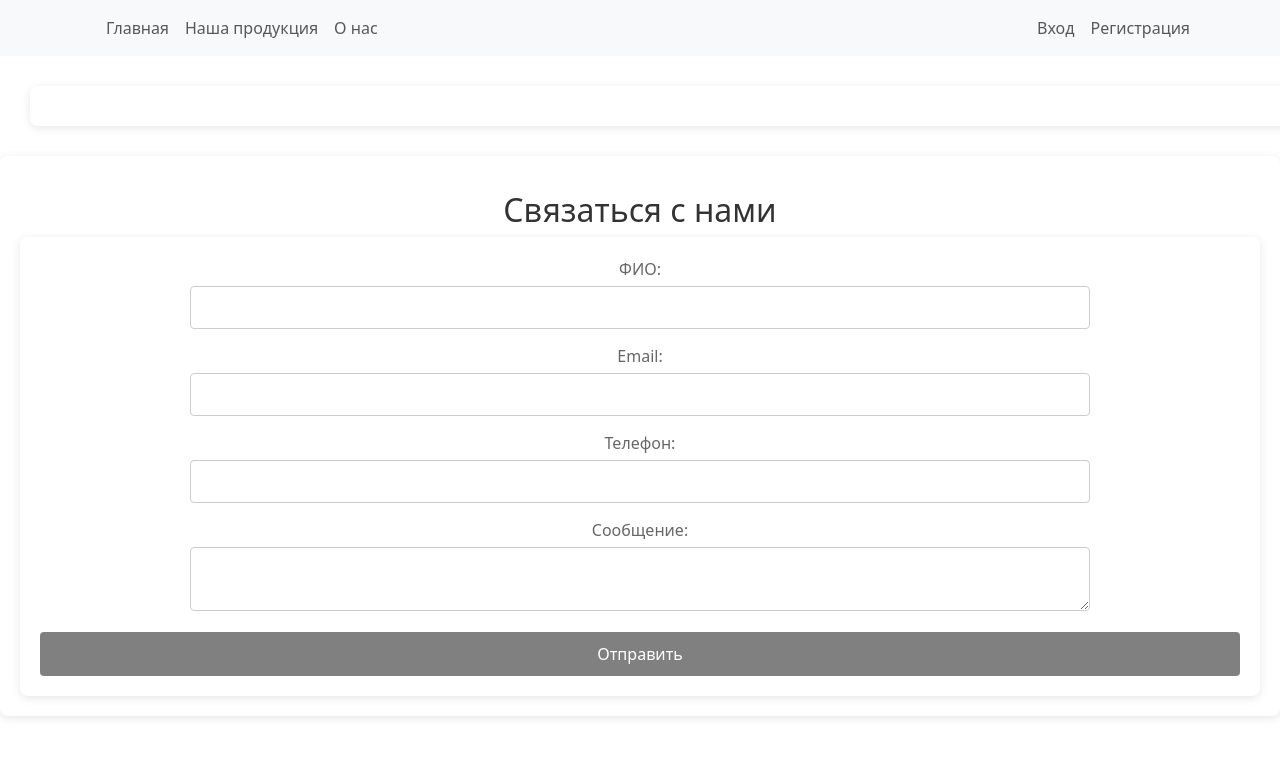
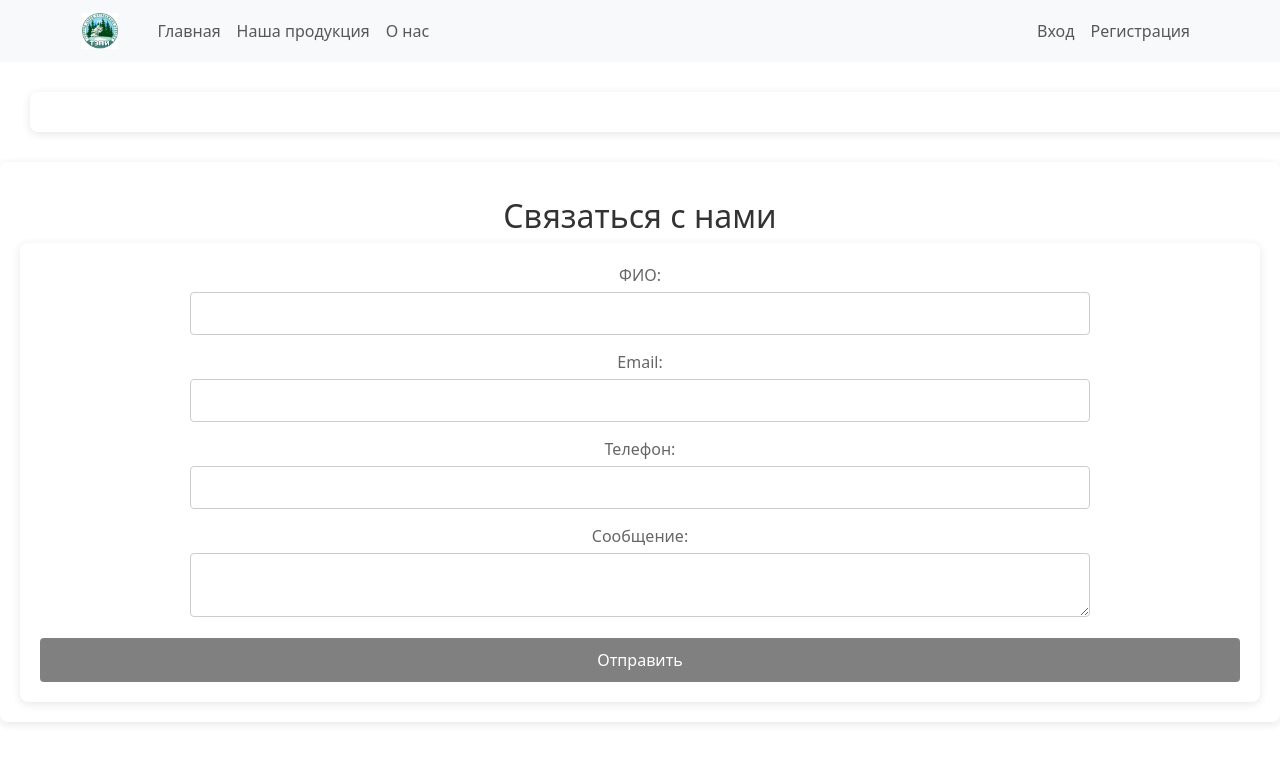
Before and after one commit to nnikishev/stock-front-app, a React app: page /about in a window 1280 px wide. Shown: the top 762 px of the page. Built offline with nearby package versions, Linux system fonts and the light colour scheme; no server answers.

Commit message:
added icon

```diff
--- a/src/components/layouts/goods/children/PriceFilterOffcanvas.js
+++ b/src/components/layouts/goods/children/PriceFilterOffcanvas.js
@@ -7,7 +7,6 @@ const PriceFilterOffcanvas = ({ show, handleClose, minPrice, setMinPrice,
     maxPrice, setMaxPrice, tag, setTag, selectedTags, setSelectedTags }) => {
 
     const [tags, setTags] = useState([])
-
     useEffect( () => {
         fetch("http://194.87.213.123:8000/api/tags/")
         .then((response) => response.json())
--- a/src/components/layouts/goods/styles.css
+++ b/src/components/layouts/goods/styles.css
@@ -53,6 +53,14 @@
 
 .range-slider {
     margin-bottom: 20px;
+}
+
+.offcanvas-body h5 {
+  font-size: 16px;
+}
+
+.offcanvas-body p {
+  font-size: 13px;
 }
 
 .filters-status {
--- a/src/components/navbar/navbar.js
+++ b/src/components/navbar/navbar.js
@@ -4,12 +4,16 @@ import Container from 'react-bootstrap/Container';
 import Nav from 'react-bootstrap/Nav';
 import Navbar from 'react-bootstrap/Navbar';
 import LoginModal from './children/LoginModal';
+import image from './children/logo.jpg'
 
 function BasicNavbar() {
     const [token, setToken] = useState(null);
     const [modalShow, setModalShow] = useState(false);
     const [cookies, setCookie, removeCookie] = useCookies(['token']);
-    console.log(cookies)
+    const imgStyle = {
+      width: "36px",
+      height: "36px",
+    }
     const style = {
       display: cookies.token ? 'none' : 'block', // Invisible if cookie exists
   };
@@ -29,7 +33,12 @@ function BasicNavbar() {
   return (
     <Navbar expand="lg" className="bg-body-tertiary">
       <Container>
-      {info && <Navbar.Brand href="/">{info.value}</Navbar.Brand>}
+
+      {info && <Navbar.Brand href="/">
+        <img style={imgStyle} src={image}></img>
+        &nbsp;&nbsp;&nbsp;
+        {info.value}
+        </Navbar.Brand>}
         <Navbar.Toggle aria-controls="basic-navbar-nav" />
         <Navbar.Collapse id="basic-navbar-nav">
           <Nav className="me-auto">
@@ -40,7 +49,6 @@ function BasicNavbar() {
           <Nav className="justify-content-end" activeKey="/home">
             <Nav.Item>
               <Nav.Link style= {style} onClick={() => setModalShow(true)} >Вход</Nav.Link>
-
               <LoginModal
                 token={token}
                 setToken={setToken}
```
Also changed, not shown: src/components/navbar/children/logo.jpg (added), 13 other files (tests, documents, lock files or other folders). Lines whose indentation alone changed are shown as unchanged.
